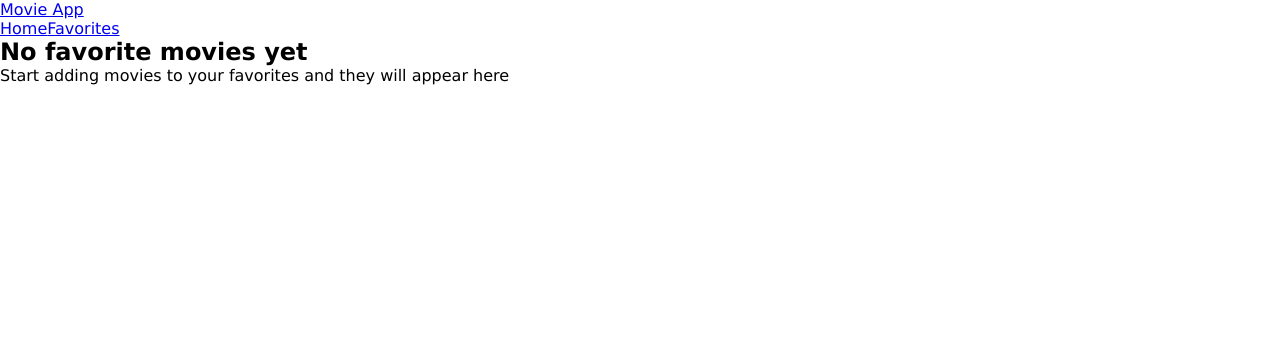
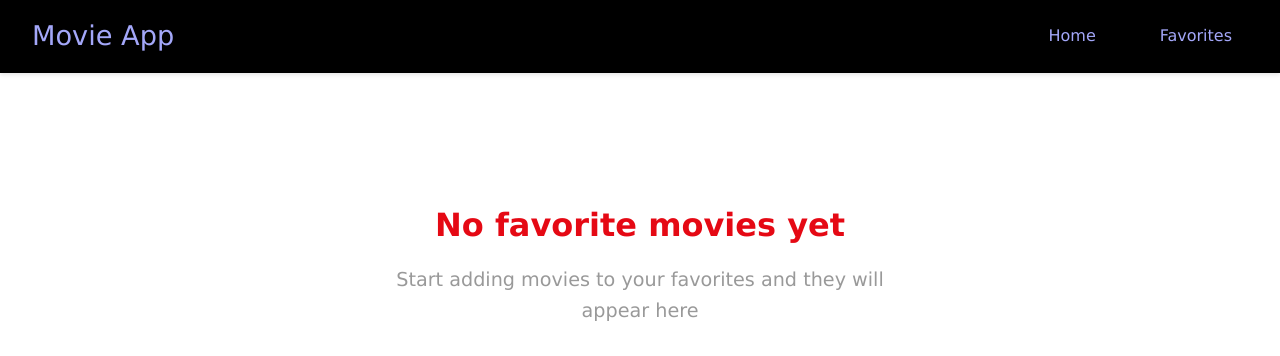
Before and after one commit to DaliborStoyanchov/react, a React (Vite) app in the folder movie-app/: page /favorites in a window 1280 px wide. Shown: the top 356 px of the page. Built offline with nearby package versions, Linux system fonts and the light colour scheme.

Commit message:
style: add styling; feat: add dummy data to Home component

```diff
--- a/movie-app/src/App.module.css
+++ b/movie-app/src/App.module.css
@@ -0,0 +1,8 @@
+.mainContent {
+  display: flex;
+  flex-direction: column;
+  flex: 1;
+  padding: 2rem;
+  box-sizing: border-box;
+  width: 100%;
+}
--- a/movie-app/src/App.tsx
+++ b/movie-app/src/App.tsx
@@ -1,14 +1,15 @@
 import { Route, Routes } from "react-router-dom";
+import classes from "./App.module.css";
 
 import Home from "./Pages/Home";
 import Favorites from "./Pages/Favorites";
-import Navbar from "./Components/NavBar";
+import Navbar from "./Components/Navbar";
 
 const App = () => {
   return (
     <>
       <Navbar />
-      <main className="main-content">
+      <main className={classes.mainContent}>
         <Routes>
           <Route path="/" element={<Home />} />
           <Route path="/favorites" element={<Favorites />} />
--- a/movie-app/src/Components/MovieCard.tsx
+++ b/movie-app/src/Components/MovieCard.tsx
@@ -1,4 +1,4 @@
-import "./MovieCard.css";
+import classes from "../css/MovieCard.module.css";
 
 type MovieProps = {
   id: string;
@@ -13,16 +13,16 @@ const MovieCard = (props: MovieProps) => {
   };
 
   return (
-    <div className="MovieCard">
-      <div className="movie-poster">
+    <div className={classes.movieCard}>
+      <div className={classes.moviePoster}>
         <img src={props.url} alt={props.title} />
-        <div className="movie-overlay">
-          <button className="favorite-btn" onClick={handleFavoriteClick}>
+        <div className={classes.movieOverlay}>
+          <button className={classes.favoriteBtn} onClick={handleFavoriteClick}>
             🤍
           </button>
         </div>
       </div>
-      <div className="movie-info">
+      <div className={classes.movieInfo}>
         <h3>{props.title}</h3>
         <p>{props.year}</p>
       </div>
--- a/movie-app/src/Components/Navbar.tsx
+++ b/movie-app/src/Components/Navbar.tsx
@@ -1,16 +1,17 @@
 import { Link } from "react-router-dom";
+import classes from "../css/Navbar.module.css";
 
 const Navbar = () => {
   return (
-    <nav>
-      <div className="navbar-brand">
+    <nav className={classes.navbar}>
+      <div className={classes.navbarBrand}>
         <Link to="/">Movie App</Link>
       </div>
-      <div className="navbar-links">
-        <Link to="/" className="nav-link">
+      <div className={classes.navbarLinks}>
+        <Link to="/" className={classes.navLink}>
           Home
         </Link>
-        <Link to="/favorites" className="nav-link">
+        <Link to="/favorites" className={classes.navLink}>
           Favorites
         </Link>
       </div>
--- a/movie-app/src/Pages/Favorites.tsx
+++ b/movie-app/src/Pages/Favorites.tsx
@@ -1,6 +1,8 @@
+import classes from "../css/Favorites.module.css";
+
 const Favorites = () => {
   return (
-    <div>
+    <div className={classes.favoritesEmpty}>
       <h2>No favorite movies yet</h2>
       <p>Start adding movies to your favorites and they will appear here</p>
     </div>
--- a/movie-app/src/Pages/Home.tsx
+++ b/movie-app/src/Pages/Home.tsx
@@ -1,5 +1,7 @@
 import { useState } from "react";
+
 import MovieCard from "../Components/MovieCard";
+import classes from "../css/Home.module.css";
 
 const Home = () => {
   const [searchQuery, setSearchQuery] = useState("");
@@ -17,6 +19,24 @@ const Home = () => {
       url: "https://m.media-amazon.com/images/I/51nbDBJ2h3L._AC_.jpg",
       year: "1997",
     },
+    {
+      id: "3",
+      title: "Encanto",
+      url: "https://m.media-amazon.com/images/I/719lSGJnMxL._AC_SL1287_.jpg",
+      year: "2021",
+    },
+    {
+      id: "4",
+      title: "Oblivion",
+      url: "https://image.tmdb.org/t/p/original/eO3r38fwnhb58M1YgcjQBd3VNcp.jpg",
+      year: "2013",
+    },
+    {
+      id: "5",
+      title: "Vanilla Sky",
+      url: "https://m.media-amazon.com/images/I/51vJpudilhL._AC_.jpg",
+      year: "2001",
+    },
   ];
 
   const handleSearch = (e: React.FormEvent<HTMLFormElement>) => {
@@ -25,19 +45,22 @@ const Home = () => {
   };
 
   return (
-    <div>
-      <form onSubmit={handleSearch}>
+    <div className={classes.home}>
+      <form onSubmit={handleSearch} className={classes.searchForm}>
         <input
           type="text"
+          className={classes.searchInput}
           placeholder="Search for movies..."
           value={searchQuery}
           onChange={(e) => {
             setSearchQuery(e.target.value);
           }}
         />
-        <button type="submit">Search</button>
+        <button type="submit" className={classes.searchButton}>
+          Search
+        </button>
       </form>
-      <div className="movies-grid">
+      <div className={classes.moviesGrid}>
         {movies.map(
           (movie) =>
             movie.title.toLowerCase().includes(searchQuery.toLowerCase()) && (
--- /dev/null
+++ b/movie-app/src/css/Favorites.module.css
@@ -0,0 +1,49 @@
+.favorites {
+  padding: 2rem;
+  width: 100%;
+  box-sizing: border-box;
+}
+
+.favorites h2 {
+  margin-bottom: 2rem;
+  text-align: center;
+  font-size: 2.5rem;
+  color: #ffffff;
+  text-shadow: 2px 2px 7px rgba(0, 0, 0, 0.557);
+}
+
+.favoritesEmpty {
+  text-align: center;
+  padding: 4rem 2rem;
+  background-color: rgba(255, 255, 255, 0.05);
+  border-radius: 12px;
+  margin: 2rem auto;
+  max-width: 600px;
+}
+
+.favoritesEmpty h2 {
+  margin-bottom: 1rem;
+  font-size: 2rem;
+  color: #e50914;
+}
+
+.favoritesEmpty p {
+  color: #999;
+  font-size: 1.2rem;
+  line-height: 1.6;
+}
+
+@keyframes fadeIn {
+  from {
+    opacity: 0;
+    transform: translateY(20px);
+  }
+  to {
+    opacity: 1;
+    transform: translateY(0);
+  }
+}
+
+.moviesGrid > * {
+  animation: fadeIn 0.3s ease-out forwards;
+}
--- /dev/null
+++ b/movie-app/src/css/Home.module.css
@@ -0,0 +1,62 @@
+.home {
+  padding: 2rem 0;
+  width: 100%;
+  box-sizing: border-box;
+}
+
+.searchForm {
+  max-width: 600px;
+  margin: 0 auto 2rem;
+  display: flex;
+  gap: 1rem;
+  padding: 0 1rem;
+  box-sizing: border-box;
+}
+
+.searchInput {
+  flex: 1;
+  padding: 0.75rem 1rem;
+  border: none;
+  border-radius: 4px;
+  background-color: #333;
+  color: white;
+  font-size: 1rem;
+}
+
+.searchInput:focus {
+  outline: none;
+  box-shadow: 0 0 0 2px #666;
+}
+
+.searchButton {
+  padding: 0.75rem 1.5rem;
+  background-color: #e50914;
+  color: white;
+  border-radius: 4px;
+  font-weight: 500;
+  transition: background-color 0.2s;
+  white-space: nowrap;
+}
+
+.searchButton:hover {
+  background-color: #f40612;
+}
+
+.moviesGrid {
+  display: grid;
+  grid-template-columns: repeat(auto-fit, minmax(300px, 1fr));
+  gap: 1.5rem;
+  padding: 1rem;
+  width: 100%;
+  box-sizing: border-box;
+}
+
+@media (max-width: 639px) {
+  .home {
+    padding: 1rem 0;
+  }
+
+  .searchForm {
+    margin-bottom: 1rem;
+  }
+}
--- /dev/null
+++ b/movie-app/src/css/MovieCard.module.css
@@ -0,0 +1,124 @@
+.movieCard {
+  position: relative;
+  border-radius: 8px;
+  overflow: hidden;
+  background-color: #1a1a1a;
+  transition: transform 0.2s;
+  height: 100%;
+  display: flex;
+  flex-direction: column;
+}
+
+.movieCard:hover {
+  transform: translateY(-5px);
+}
+
+.moviePoster {
+  position: relative;
+  aspect-ratio: 2/3;
+  width: 100%;
+}
+
+.moviePoster img {
+  width: 100%;
+  height: 100%;
+  object-fit: cover;
+}
+
+.movieOverlay {
+  position: absolute;
+  top: 0;
+  left: 0;
+  right: 0;
+  bottom: 0;
+  background: linear-gradient(
+    to bottom,
+    rgba(0, 0, 0, 0.1),
+    rgba(0, 0, 0, 0.8)
+  );
+  opacity: 0;
+  transition: opacity 0.2s;
+  display: flex;
+  flex-direction: column;
+  justify-content: flex-end;
+  padding: 1rem;
+}
+
+.movieCard:hover .movieOverlay {
+  opacity: 1;
+}
+
+.favoriteBtn {
+  position: absolute;
+  top: 1rem;
+  right: 1rem;
+  color: white;
+  font-size: 1.5rem;
+  padding: 0.5rem;
+  background-color: rgba(0, 0, 0, 0.5);
+  border-radius: 50%;
+  width: 40px;
+  height: 40px;
+  display: flex;
+  align-items: center;
+  justify-content: center;
+  transition: background-color 0.2s;
+}
+
+.favoriteBtn:hover {
+  background-color: rgba(0, 0, 0, 0.8);
+}
+
+.favoriteBtn.active {
+  color: #ff4757;
+}
+
+.ratingSelect {
+  background-color: rgba(0, 0, 0, 0.7);
+  color: white;
+  border: none;
+  padding: 0.5rem;
+  border-radius: 4px;
+  cursor: pointer;
+  margin-top: 0.5rem;
+}
+
+.movieInfo {
+  padding: 1rem;
+  flex: 1;
+  display: flex;
+  flex-direction: column;
+  gap: 0.5rem;
+}
+
+.movieInfo h3 {
+  font-size: 1rem;
+  margin: 0;
+}
+
+.movieInfo p {
+  color: #999;
+  font-size: 0.9rem;
+}
+
+.userRating {
+  color: #ffd700;
+  font-size: 0.9rem;
+  margin-top: auto;
+}
+
+@media (max-width: 768px) {
+  .movieCard {
+    font-size: 0.9rem;
+  }
+
+  .movieInfo {
+    padding: 0.75rem;
+  }
+
+  .favoriteBtn {
+    width: 32px;
+    height: 32px;
+    font-size: 1.2rem;
+  }
+}
--- /dev/null
+++ b/movie-app/src/css/Navbar.module.css
@@ -0,0 +1,47 @@
+.navbar {
+  background-color: #000000;
+  padding: 1rem 2rem;
+  display: flex;
+  justify-content: space-between;
+  align-items: center;
+  box-shadow: 0 2px 4px rgba(0, 0, 0, 0.1);
+}
+
+.navbarBrand {
+  font-size: 1.7rem;
+  font-weight: bold;
+}
+
+.navbarLinks {
+  display: flex;
+  gap: 2rem;
+}
+
+.navLink {
+  font-size: 1rem;
+  padding: 0.5rem 1rem;
+  border-radius: 4px;
+  transition: background-color 0.2s;
+}
+
+.navLink:hover {
+  background-color: #ffffff22;
+}
+
+@media (max-width: 768px) {
+  .navbar {
+    padding: 1rem;
+  }
+
+  .navbarBrand {
+    font-size: 1.2rem;
+  }
+
+  .navbarLinks {
+    gap: 1rem;
+  }
+
+  .navLink {
+    padding: 0.5rem;
+  }
+}
--- a/movie-app/src/index.css
+++ b/movie-app/src/index.css
@@ -1,3 +1,16 @@
+:root {
+  font-family: Verdana, Geneva, Tahoma, sans-serif;
+  line-height: 1.5;
+  font-weight: 400;
+  color-scheme: light dark;
+  color: #ffffffde;
+  background-color: #242424;
+  font-synthesis: none;
+  text-rendering: optimizeLegibility;
+  -webkit-font-smoothing: antialiased;
+  -moz-osx-font-smoothing: grayscale;
+}
+
 *,
 *::before,
 *::after {
@@ -6,6 +19,64 @@
   padding: 0;
 }
 
+html {
+  overflow-y: scroll;
+}
+
 body {
-  font-family: Verdana, Geneva, Tahoma, sans-serif;
+  margin: 0;
+  width: 100%;
+  min-height: 100vh;
+  position: relative;
+  overflow-x: hidden;
 }
+
+#root {
+  width: 100%;
+  min-height: 100vh;
+  display: flex;
+  flex-direction: column;
+}
+
+a {
+  font-weight: 500;
+  color: #a3a7f9;
+  text-decoration: inherit;
+}
+
+a:hover {
+  color: #7076f4;
+}
+
+button {
+  border-radius: 8px;
+  border: 1px solid transparent;
+  padding: 0.6em 1.2em;
+  font-size: 1em;
+  font-weight: 500;
+  font-family: inherit;
+  color: inherit;
+  background-color: #1a1a1a;
+  cursor: pointer;
+  transition: border-color 0.25s;
+}
+button:hover {
+  border-color: #7076f4;
+}
+button:focus,
+button:focus-visible {
+  outline: 4px auto -webkit-focus-ring-color;
+}
+
+@media (prefers-color-scheme: light) {
+  :root {
+    color: #7fafd8;
+    background-color: #ffffff;
+  }
+  a:hover {
+    color: #747bff;
+  }
+  button {
+    background-color: #f9f9f9;
+  }
+}
```
